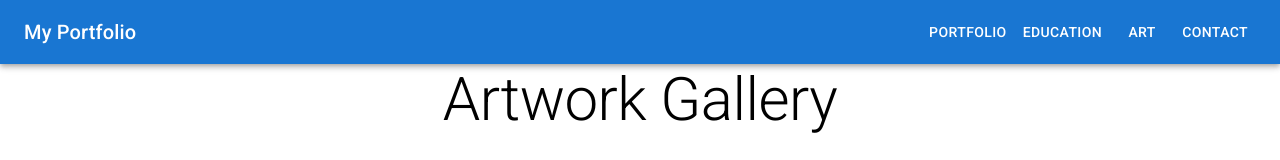
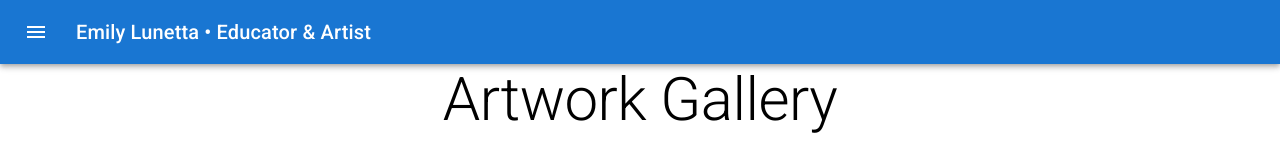
Before and after one commit to EmilyKayLunetta/portfolio, a React (Create React App) app: page /portfolio/art in a window 1280 px wide. Shown: the top 160 px of the page. Built offline with nearby package versions, Linux system fonts and the light colour scheme.

Commit message:
update navbar, create drawer, and update page title

```diff
--- a/public/index.html
+++ b/public/index.html
@@ -24,7 +24,7 @@
       work correctly both with client-side routing and a non-root public URL.
       Learn how to configure a non-root public URL by running `npm run build`.
     -->
-    <title>React App</title>
+    <title>Emily Lunetta • Educator & Artist</title>
   </head>
   <body>
     <noscript>You need to enable JavaScript to run this app.</noscript>
--- /dev/null
+++ b/src/components/common/DrawerMenu.js
@@ -0,0 +1,43 @@
+import React from "react";
+import { Box, List, ListItem, ListItemButton, ListItemIcon, ListItemText, Divider } from "@mui/material";
+import { Link } from "react-router-dom";
+import WorkIcon from '@mui/icons-material/Work';
+import SchoolIcon from '@mui/icons-material/School';
+import BrushIcon from '@mui/icons-material/Brush';
+import ContactMailIcon from '@mui/icons-material/ContactMail';
+
+function DrawerMenu({ toggleDrawer }) {
+    return (
+        <Box sx={{ width: 250 }} role="presentation" onClick={toggleDrawer(false)}>
+            <List>
+                <ListItem disablePadding>
+                    <ListItemButton component={Link} to="/portfolio">
+                        <ListItemIcon><WorkIcon /></ListItemIcon>
+                        <ListItemText primary="Portfolio" />
+                    </ListItemButton>
+                </ListItem>
+                <ListItem disablePadding>
+                    <ListItemButton component={Link} to="/portfolio/education">
+                        <ListItemIcon><SchoolIcon /></ListItemIcon>
+                        <ListItemText primary="Education" />
+                    </ListItemButton>
+                </ListItem>
+                <ListItem disablePadding>
+                    <ListItemButton component={Link} to="/portfolio/art">
+                        <ListItemIcon><BrushIcon /></ListItemIcon>
+                        <ListItemText primary="Art" />
+                    </ListItemButton>
+                </ListItem>
+                <ListItem disablePadding>
+                    <ListItemButton component={Link} to="/portfolio/contact">
+                        <ListItemIcon><ContactMailIcon /></ListItemIcon>
+                        <ListItemText primary="Contact" />
+                    </ListItemButton>
+                </ListItem>
+            </List>
+            <Divider />
+        </Box>
+    );
+}
+
+export default DrawerMenu;
--- a/src/components/common/Navbar.js
+++ b/src/components/common/Navbar.js
@@ -1,28 +1,38 @@
-import React from "react";
-import { Typography, Toolbar, AppBar, Button } from "@mui/material";
-import { Link } from "react-router-dom";
+import React, { useState } from "react";
+import { Typography, Toolbar, AppBar, Box, IconButton, Drawer } from "@mui/material";
+import MenuIcon from '@mui/icons-material/Menu';
+import DrawerMenu from "./DrawerMenu";
 
 function Navbar() {
+    const [open, setOpen] = useState(false);
+
+    const toggleDrawer = (newOpen) => () => {
+        setOpen(newOpen);
+    };
+
     return (
-        <AppBar position="static">
-            <Toolbar>
-                <Typography variant="h6" sx={{ flexGrow: 1 }}>
-                    My Portfolio
-                </Typography>
-                <Button color="inherit" component={Link} to="/portfolio">
-                    Portfolio
-                </Button>
-                <Button color="inherit" component={Link} to="/portfolio/education">
-                    Education
-                </Button>
-                <Button color="inherit" component={Link} to="/portfolio/art">
-                    Art
-                </Button>
-                <Button color="inherit" component={Link} to="/portfolio/contact">
-                    Contact
-                </Button>
-            </Toolbar>
-        </AppBar>
+        <Box sx={{ flexGrow: 1 }}>
+            <AppBar position="static">
+                <Toolbar>
+                    <IconButton
+                        onClick={toggleDrawer(true)}
+                        size="large"
+                        edge="start"
+                        color="inherit"
+                        aria-label="menu"
+                        sx={{ mr: 2 }}
+                    >
+                        <MenuIcon />
+                    </IconButton>
+                    <Drawer open={open} onClose={toggleDrawer(false)}>
+                        <DrawerMenu toggleDrawer={toggleDrawer} />
+                    </Drawer>
+                    <Typography variant="h6" component="div" sx={{ flexGrow: 1 }}>
+                        Emily Lunetta • Educator & Artist
+                    </Typography>
+                </Toolbar>
+            </AppBar>
+        </Box>
     );
 }
 
--- a/src/pages/Art.js
+++ b/src/pages/Art.js
@@ -1,5 +1,5 @@
 import React from "react";
-import { Container, Typography, Grid, Card, CardMedia, CardContent } from "@mui/material";
+import { Container, Typography, Grid2 as Grid, Card, CardMedia, CardContent } from "@mui/material";
 
 const artGallery = [
     {
--- a/src/pages/Education.js
+++ b/src/pages/Education.js
@@ -1,5 +1,5 @@
 import React from "react";
-import { Container, Typography, Grid, Card, CardMedia, CardContent } from "@mui/material";
+import { Container, Typography, Grid2 as Grid, Card, CardMedia, CardContent } from "@mui/material";
 
 const educationItems = [
     {
```
